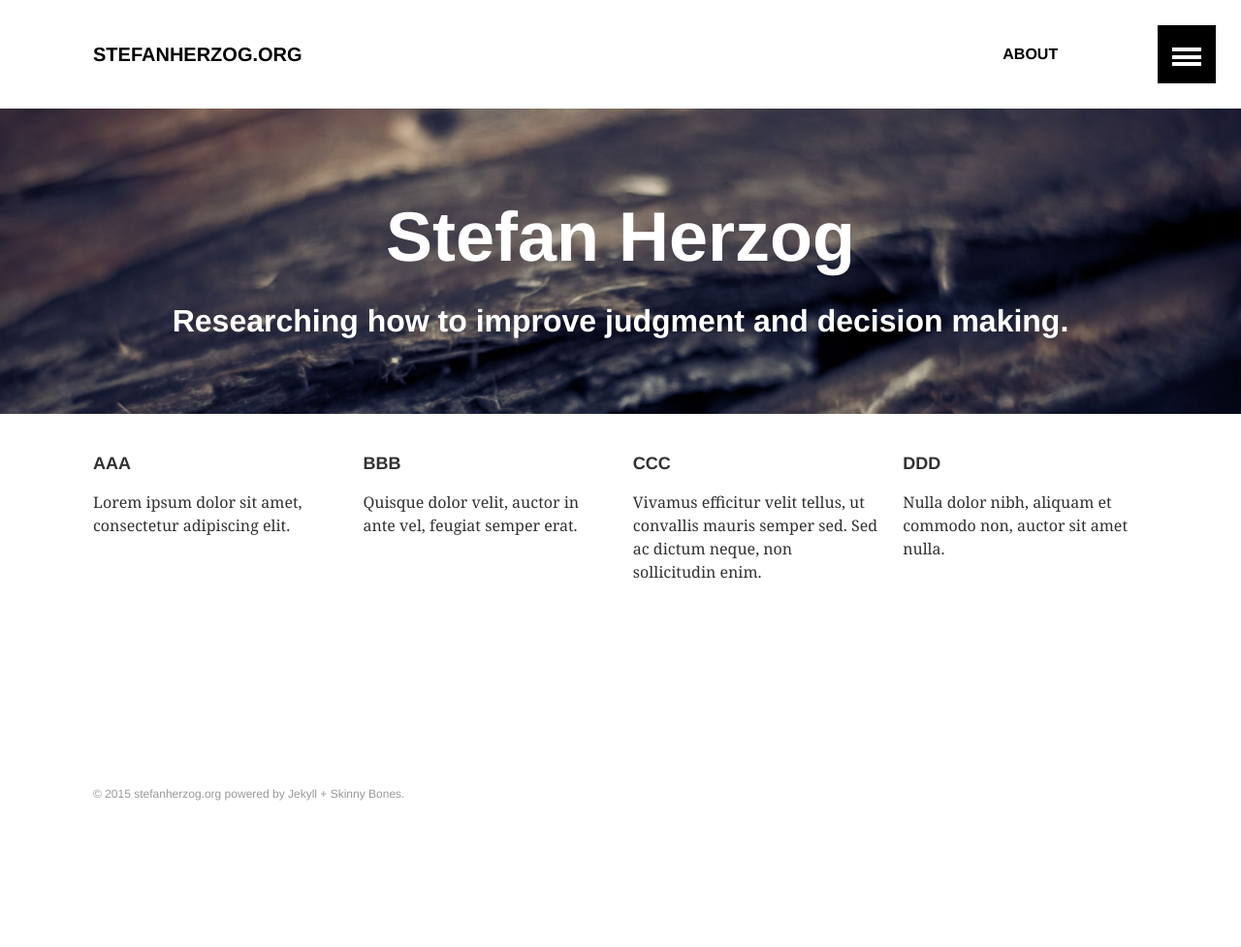
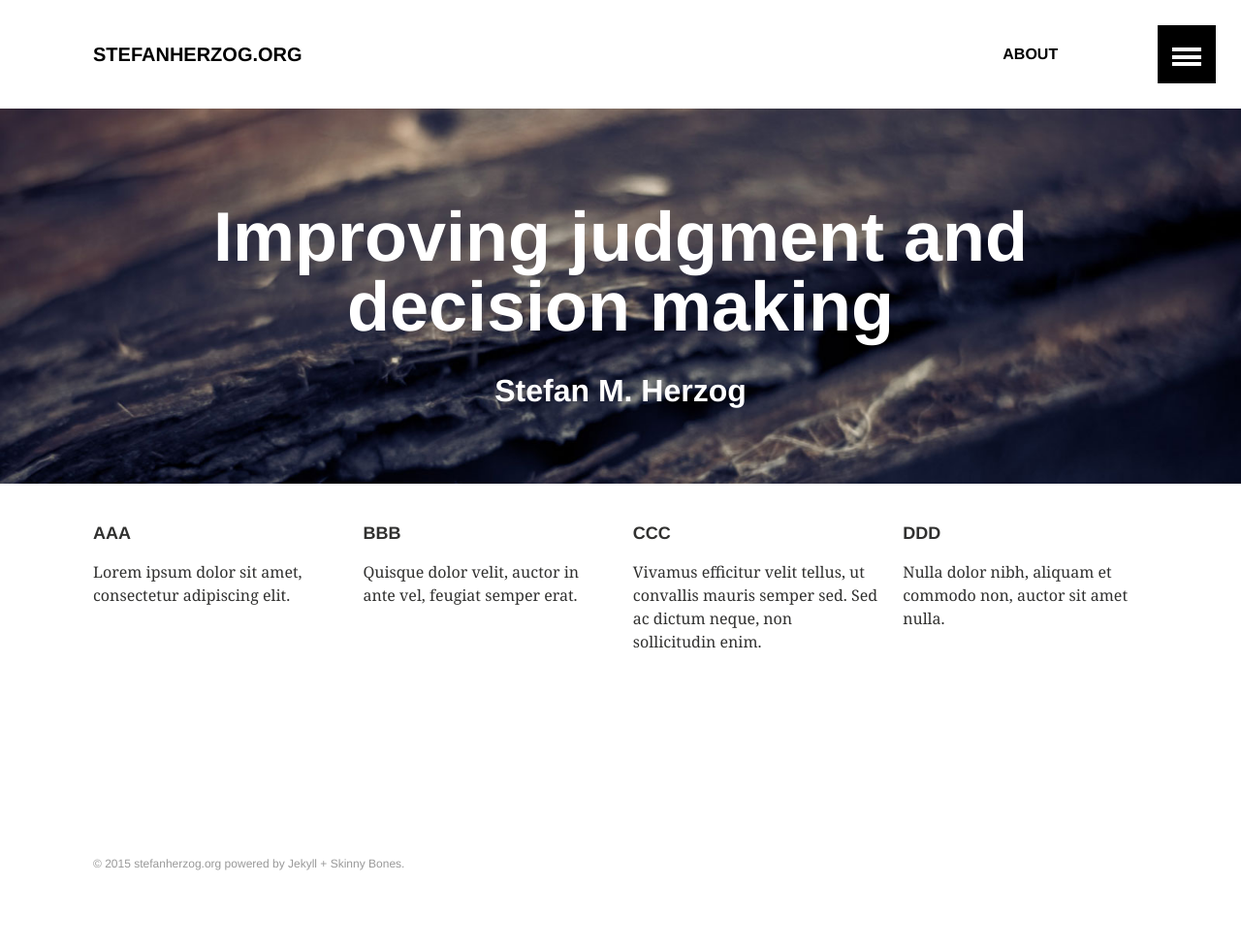
Before and after one commit to stefanherzog/blogdown, a Jekyll site: the page built from index.md, in a window 1280 px wide. Shown: the whole page at 97% size. Built offline with Jekyll 4.4.1, drawn with Linux system fonts in a browser that asks for light colours; before the commit the page ends 905 px from its top, so only the background shows below that.

Commit message:
make start page less egomanic

```diff
--- a/_layouts/home.html
+++ b/_layouts/home.html
@@ -36,8 +36,8 @@
     {% if page.image.feature %}
     <div class="page-lead" style="background-image:url({{ site.url }}/images/{{ page.image.feature }})">
       <div class="wrap page-lead-content">
-        <h1>Stefan Herzog</h1>
-        <h2>Researching how to improve judgment and decision making.</h2>
+        <h1>Improving judgment and decision making</h1>
+        <h2>Stefan M. Herzog</h2>
     <!--     <a href="{{ site.url }}/getting-started/" class="btn-inverse">Start Using Skinny Bones</a> &nbsp; or &nbsp; <a href="https://github.com/mmistakes/skinny-bones-jekyll" class="btn-inverse">View on GitHub</a> -->
       </div><!-- /.page-lead-content -->
     </div><!-- /.page-lead -->
```
